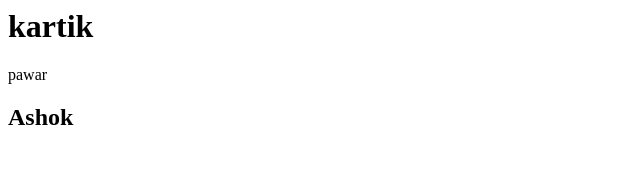
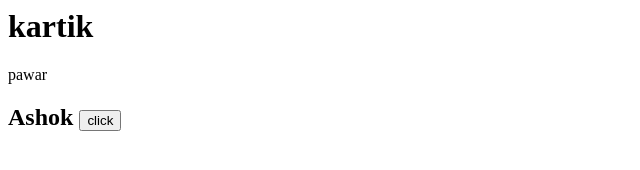
Before and after one commit to Kartikpawar321/Repo, a plain HTML site: page index.html in a window 1280 px wide. Shown: the whole page, without its empty margins (0-640 px from the left). Drawn offline with Linux system fonts and the light colour scheme.

Commit message:
add botton

```diff
--- a/index.html
+++ b/index.html
@@ -1,3 +1,3 @@
 <h1>kartik</h1>
 <p>pawar</p>
-<h2>Ashok</h2>
+<h2>Ashok <button> click</button></h2>
```
